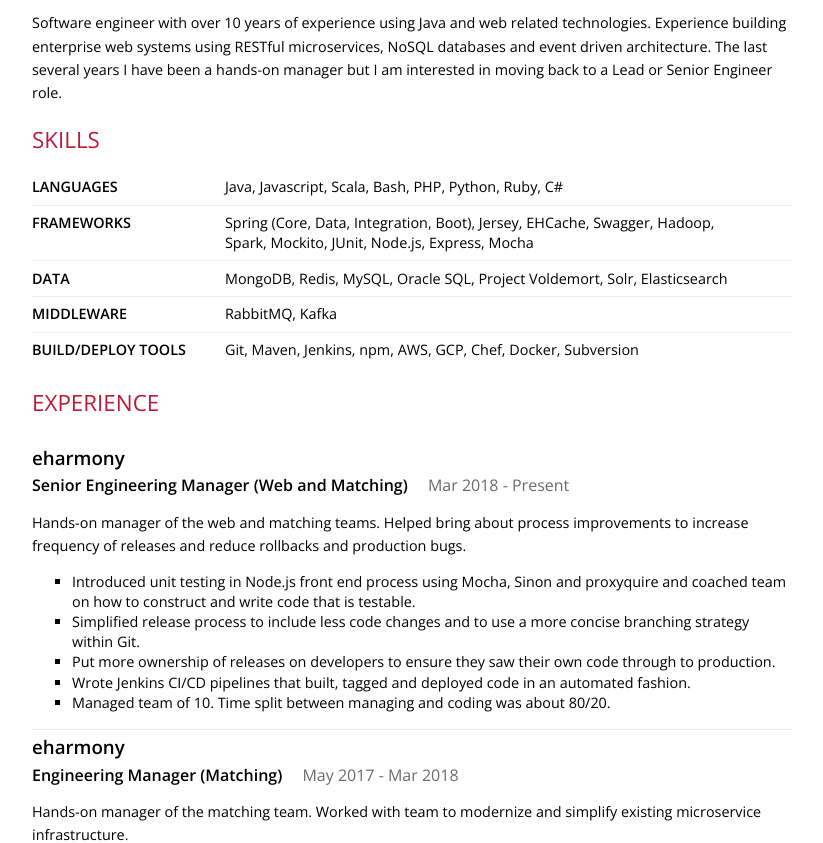
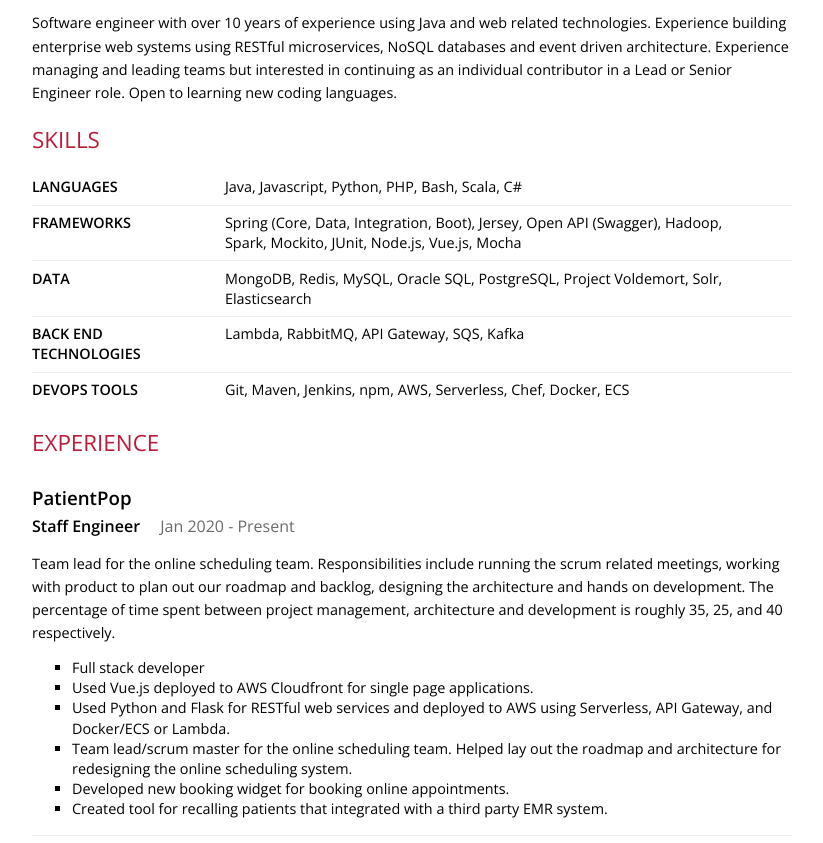
Before and after one commit to gpetroski/gpetroski.github.io, a plain HTML site: page resume.html in a window 1280 px wide. Shown: the part 112-955 px from the top of the page, without its empty margins (8-831 px from the left). Drawn offline with nearby package versions, Linux system fonts and the light colour scheme.

Commit message:
Update resume

```diff
--- a/resume.html
+++ b/resume.html
@@ -179,7 +179,7 @@
 		</header>
 
 
-		<p><p>Software engineer with over 10 years of experience using Java and web related technologies. Experience building enterprise web systems using RESTful microservices, NoSQL databases and event driven architecture. The last several years I have been a hands-on manager but I am interested in moving back to a Lead or Senior Engineer role.</p></p>
+		<p><p>Software engineer with over 10 years of experience using Java and web related technologies. Experience building enterprise web systems using RESTful microservices, NoSQL databases and event driven architecture. Experience managing and leading teams but interested in continuing as an individual contributor in a Lead or Senior Engineer role. Open to learning new coding languages.</p></p>
 
 
 	</section>
@@ -193,11 +193,10 @@
 			<div class="keywords">
 					Java,
 					Javascript,
+					Python,
+					PHP,
+					Bash,
 					Scala,
-					Bash,
-					PHP,
-					Python,
-					Ruby,
 					C#
 			</div>
 		</div>
@@ -208,14 +207,13 @@
 			<div class="keywords">
 					Spring (Core, Data, Integration, Boot),
 					Jersey,
-					EHCache,
-					Swagger,
+					Open API (Swagger),
 					Hadoop,
 					Spark,
 					Mockito,
 					JUnit,
 					Node.js,
-					Express,
+					Vue.js,
 					Mocha
 			</div>
 		</div>
@@ -228,6 +226,7 @@
 					Redis,
 					MySQL,
 					Oracle SQL,
+					PostgreSQL,
 					Project Voldemort,
 					Solr,
 					Elasticsearch
@@ -235,16 +234,19 @@
 		</div>
 		<div class="item">
 			<div class="name">
-				Middleware
+				Back End Technologies
 			</div>
 			<div class="keywords">
+					Lambda,
 					RabbitMQ,
+					API Gateway,
+					SQS,
 					Kafka
 			</div>
 		</div>
 		<div class="item">
 			<div class="name">
-				Build/Deploy Tools
+				DevOps Tools
 			</div>
 			<div class="keywords">
 					Git,
@@ -252,16 +254,43 @@
 					Jenkins,
 					npm,
 					AWS,
-					GCP,
+					Serverless,
 					Chef,
 					Docker,
-					Subversion
+					ECS
 			</div>
 		</div>
 	</section>
 
 	<section class="experience">
 		<h2>Experience</h2>
+		<section class="item">
+			<header>
+					<h3 class="name">PatientPop</h3>
+			</header>
+			<span class="position">
+				Staff Engineer
+			</span>
+
+			<span class="startDate">
+				Jan 2020
+			</span>
+			<span class="endDate">
+				- Present
+			</span>
+
+			<div class="summary">
+				<p><p>Team lead for the online scheduling team. Responsibilities include running the scrum related meetings, working with product to plan out our roadmap and backlog, designing the architecture and hands on development. The percentage of time spent between project management, architecture and development is roughly 35, 25, and 40 respectively.</p></p>
+			</div>
+			<ul class="highlights">
+				<li>Full stack developer</li>
+				<li>Used Vue.js deployed to AWS Cloudfront for single page applications.</li>
+				<li>Used Python and Flask for RESTful web services and deployed to AWS using Serverless, API Gateway, and Docker/ECS or Lambda.</li>
+				<li>Team lead/scrum master for the online scheduling team. Helped lay out the roadmap and architecture for redesigning the online scheduling system.</li>
+				<li>Developed new booking widget for booking online appointments.</li>
+				<li>Created tool for recalling patients that integrated with a third party EMR system.</li>
+			</ul>
+		</section>
 		<section class="item">
 			<header>
 					<h3 class="name">eharmony</h3>
@@ -274,11 +303,11 @@
 				Mar 2018
 			</span>
 			<span class="endDate">
-				- Present
+				- Jan 2020
 			</span>
 
 			<div class="summary">
-				<p><p>Hands-on manager of the web and matching teams. Helped bring about process improvements to increase frequency of releases and reduce rollbacks and production bugs.</p></p>
+				<p><p>Hands-on manager of the front end web and back end matching teams. Helped bring about process improvements to increase frequency of releases and reduce rollbacks and production bugs.</p></p>
 			</div>
 			<ul class="highlights">
 				<li>Introduced unit testing in Node.js front end process using Mocha, Sinon and proxyquire and coached team on how to construct and write code that is testable.</li>
@@ -304,7 +333,7 @@
 			</span>
 
 			<div class="summary">
-				<p><p>Hands-on manager of the matching team. Worked with team to modernize and simplify existing microservice infrastructure.</p></p>
+				<p><p>Hands-on manager of the back end matching team. Worked with team to modernize and simplify existing microservice infrastructure.</p></p>
 			</div>
 			<ul class="highlights">
 				<li>Conducted interviews and helped to hire new developers.</li>
@@ -334,7 +363,7 @@
 			<ul class="highlights">
 				<li>Designed the Voice UI and wrote the Alexa skill for eharmony in Node.js.</li>
 				<li>Open sourced a Swagger library and repository for aggregating swagger enabled services. https://github.com/eHarmony/eh-swagger-repository</li>
-				<li>Created a proof of concept for replacing our matching caching system, ehcache, with another distributed cache. Investigated Redis, Coherence, Hazelcast and Apache Geode</li>
+				<li>Created a proof of concept for replacing our matching caching system, ehcache, with another distributed cache. Investigated Redis, Coherence, Hazelcast and Apache Geode.</li>
 				<li>Created a proof of concept to perform our matching algorithm using Spark batch, streaming and Hadoop jobs.</li>
 				<li>Implemented various features to support the matching machine learning and compatibility models.</li>
 			</ul>
```
